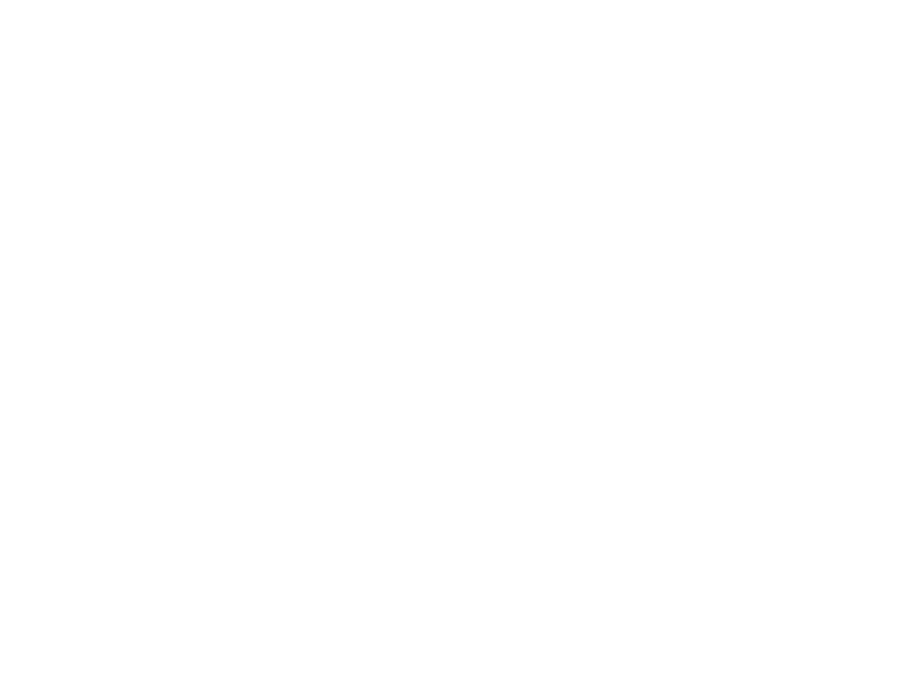
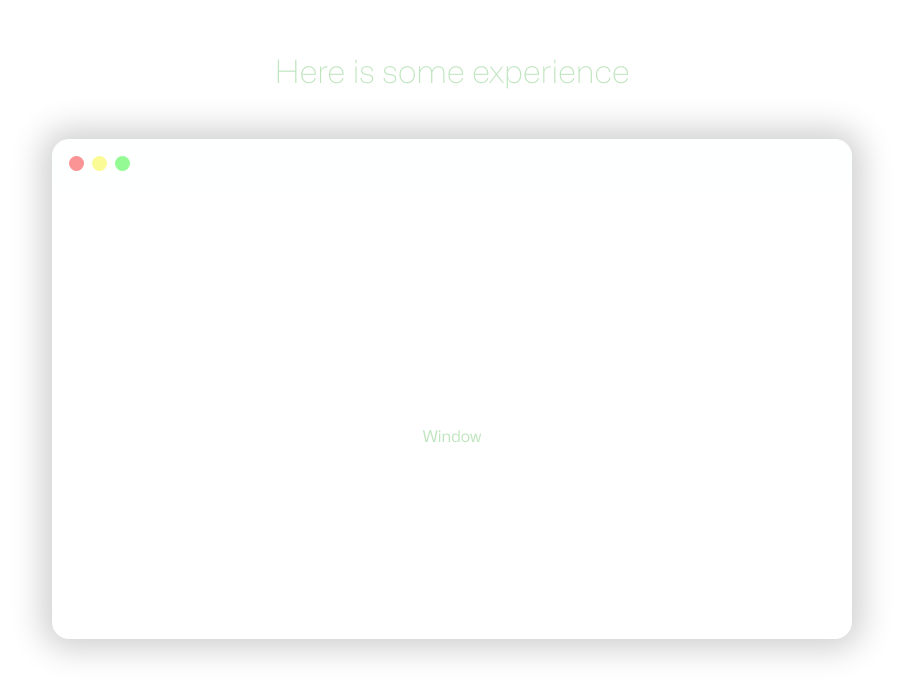
Before and after one commit to nizza1/compo, a Next.js app: page / in a window 1280 px wide. Shown: the part 1274-1972 px from the top of the page, without its empty margins (188-1091 px from the left). Before the commit the page ends 1230 px from the top, so only its background shows below. Built offline with nearby package versions, Linux system fonts and the light colour scheme.

Commit message:
window_framer

```diff
--- a/app/components/benef/styles.module.css
+++ b/app/components/benef/styles.module.css
@@ -20,4 +20,5 @@
 
 .textCo p {
     line-height: 1.7rem;
+    color: var(--white-text);
 }
--- /dev/null
+++ b/app/components/global/smoothScroll/Smooth.js
@@ -0,0 +1,38 @@
+"use client"
+// components/ClientSideLenis.js
+
+import { useEffect } from 'react';
+import Lenis from '@studio-freight/lenis';
+
+const ClientSideLenis = () => {
+/*   useEffect(() => {
+    const lenis = new Lenis({
+      lerp: 0.1,
+      // other Lenis options
+    });
+
+    function raf(time) {
+      lenis.raf(time);
+      requestAnimationFrame(raf);
+    }
+
+    requestAnimationFrame(raf);
+
+    return () => lenis.destroy();
+  }, []);
+
+  return null; // This component does not render anything */
+
+      useEffect( () => {
+        const lenis = new Lenis()
+
+        function raf(time) {
+          lenis.raf(time)
+          requestAnimationFrame(raf)
+        }
+
+        requestAnimationFrame(raf)
+      })
+};
+
+export default ClientSideLenis;
--- /dev/null
+++ b/app/components/global/windowL/styles.module.css
@@ -0,0 +1,61 @@
+.outCo {
+    max-width: 1400px;
+    margin-inline: auto;
+    padding: 4rem 1.2rem 5rem;
+    width: 100%;
+   /*  border: 1px solid  rgba(240, 248, 255, 0.071); */
+    border-radius: var(--border-radius);
+    min-height: 800px;
+    display: flex;
+    flex-direction: column;
+    align-items: center;
+}
+
+.titleCo {
+    padding: 2rem 0 3rem;
+}
+
+.co {
+    border: 1px solid var(--border-light);
+    background-color: rgba(240, 248, 255, 0.044);
+    width: 800px ;
+    height: 500px;
+    max-width: 100%;
+    border-radius: var(--border-radius);
+    overflow: hidden;
+    box-shadow: 0px 0px 32px 10px rgba(0, 0, 0, 0.188);
+}
+
+.header {
+    background-color: rgba(240, 248, 255, 0.073);
+
+    display: flex;
+    align-items: center;
+    padding: 1rem;
+}
+.buttons {
+    display: flex;
+    column-gap: .5rem;
+}
+.circle {
+    border-radius: 50%;
+    width: 15px;
+    height: 15px;
+
+}
+.circle:first-of-type {
+    background-color: rgb(251, 148, 148);
+}
+.circle:nth-of-type(2) {
+    background-color: rgb(251, 251, 150);
+}
+.circle:last-of-type {
+    background-color: rgb(148, 251, 148);
+}
+.body {
+    display: flex;
+    justify-content: center;
+    align-items: center;
+    height: 100%;
+    width: 100%;
+}
--- /dev/null
+++ b/app/components/global/windowL/window.jsx
@@ -0,0 +1,49 @@
+"use client"
+import React from 'react'
+import styles from './styles.module.css'
+import HoverText from '../hoverText/hoverText'
+import { useScroll , useSpring , motion , useTransform } from 'framer-motion'
+import { useRef } from 'react'
+const Window = () => {
+
+
+    const container = useRef(null);
+    const { scrollYProgress } = useScroll({
+        target: container,
+        offset: ['start center', 'end end']
+      })
+
+
+     /* const scale = useSpring(Y); */
+     const scale = useTransform(scrollYProgress, [0, 1], [0.8, 1]);
+     const opacity = useTransform(scrollYProgress, [0, 1], [0.5, 1]);
+
+ /*      const targetScale = 1 -  0.05;
+      const targetOpacity = 1 - 0.15; */
+/*
+return <motion.div style={{ scaleX }} /> */
+  return (
+    <motion.div className={styles.outCo} ref={container} style={{scale , opacity}} >
+        <div className={styles.titleCo}>
+        <h1><HoverText text='Here is some experience' /></h1>
+        </div>
+
+
+    <div className={styles.co}>
+
+        <div className={styles.header}>
+            <div className={styles.buttons}>
+                <div className={styles.circle}/>
+                <div className={styles.circle}/>
+                <div className={styles.circle}/>
+            </div>
+        </div>
+        <div className={styles.body}>
+        Window
+        </div>
+    </div>
+    </motion.div>
+  )
+}
+
+export default Window
--- a/app/globals.css
+++ b/app/globals.css
@@ -1,5 +1,5 @@
 :root {
-  --max-width: 1400px;
+  --max-width: 1300px;
   --border-radius: 17px;
   --padding-in: 1.3rem;
 
@@ -13,6 +13,7 @@
   --border-light: rgba(240, 255, 246, 0.224);
 
   --success: rgb(128, 211, 128) ;
+  --white-text:rgb(199, 212, 199);
 
   --primary-glow: conic-gradient(
     from 180deg at 50% 50%,
@@ -65,7 +66,7 @@
 
 p {
   font-weight: 100;
-  font-size: 1.2rem;
+  font-size: 1.4rem;
 }
 
 a {
--- a/app/layout.js
+++ b/app/layout.js
@@ -18,10 +18,13 @@
 import Bg from "./components/global/bg/bg";
 import Header from "./components/header/header";
 
+import Smooth from './components/global/smoothScroll/Smooth'
+
 export default function RootLayout({ children }) {
   return (
     <html lang="en">
       <body className={mona.className}>
+        <Smooth />
         <Header />
         <Bg />
         {children}</body>
--- a/app/page.js
+++ b/app/page.js
@@ -5,12 +5,14 @@
 //components
 import Hero from "@/app/components/heroS/hero";
 import Benefit from "./components/benef/benefit";
+import Window from './components/global/windowL/window'
 
 export default function Home() {
   return (
     <main className={styles.main}>
      <Hero />
      <Benefit />
+     <Window />
     </main>
   );
 }
--- a/package.json
+++ b/package.json
@@ -9,9 +9,11 @@
     "lint": "next lint"
   },
   "dependencies": {
+    "@studio-freight/lenis": "^1.0.34",
+    "framer-motion": "^11.0.3",
+    "next": "14.1.0",
     "react": "^18",
-    "react-dom": "^18",
-    "next": "14.1.0"
+    "react-dom": "^18"
   },
   "devDependencies": {
     "eslint": "^8",
```
Also changed, not shown: 1 other file (tests, documents, lock files or other folders).
